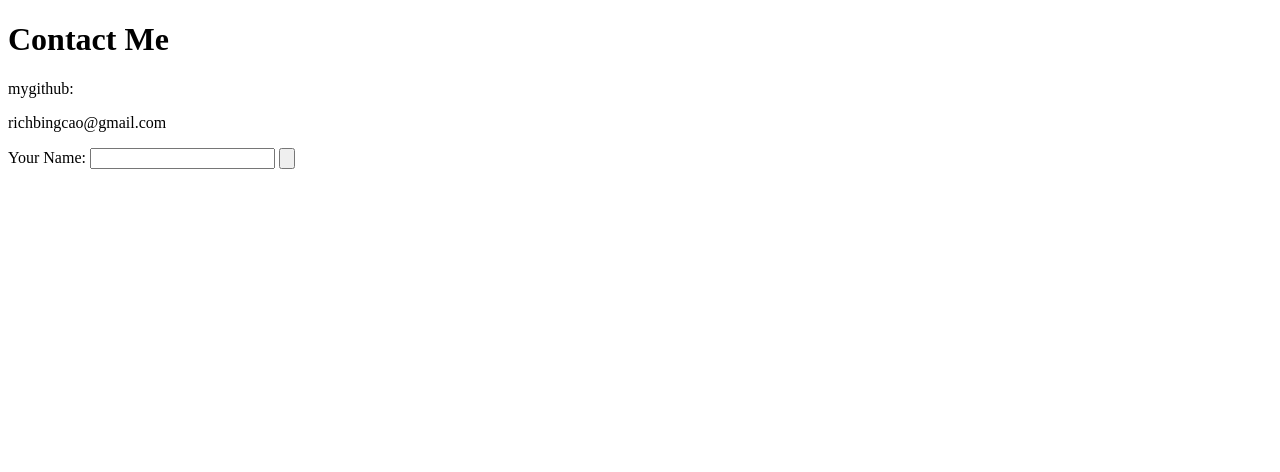
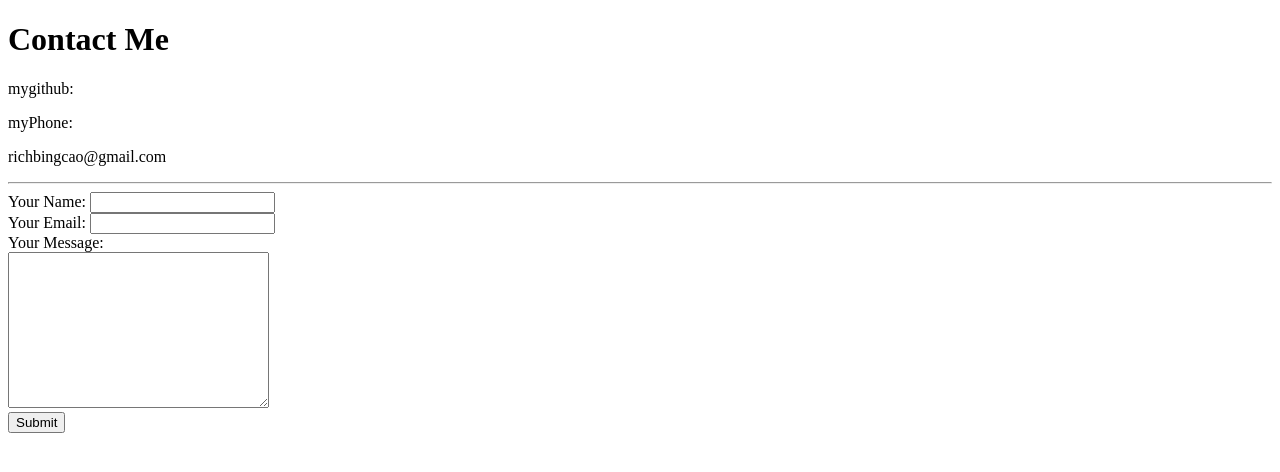
Before and after one commit to richbingcao27/CV, a plain HTML site: page contact-me.html in a window 1280 px wide. Drawn offline with Linux system fonts and the light colour scheme.

Commit message:
change contact-me

```diff
--- a/contact-me.html
+++ b/contact-me.html
@@ -9,10 +9,17 @@
 <body>
     <h1>Contact Me</h1>
     <p>mygithub:</p>
+    <p>myPhone:</p>
     <p>richbingcao@gmail.com</p>
-    <form action="" method="POST"></form>
-    <label for="">Your Name:</label>
-    <input type="text" name="" id="">
-    <input type="submit" value="">
+    <hr>
+    <form action="mailto:richbingcao@gmail.com" method="POST" enctype="text/plain">
+        <label for="">Your Name:</label>
+        <input type="text" name="yourName" id=""><br>
+        <label for="">Your Email:</label>
+        <input type="email" name="yourEmail" id=""><br>
+        <label for="">Your Message:</label><br>
+        <textarea name="name" id="" cols="30" rows="10"></textarea><br>
+        <input type="submit" name="">
+    </form>
 </body>
 </html>
```
Also changed, not shown: index.html (+5 -0 lines).
